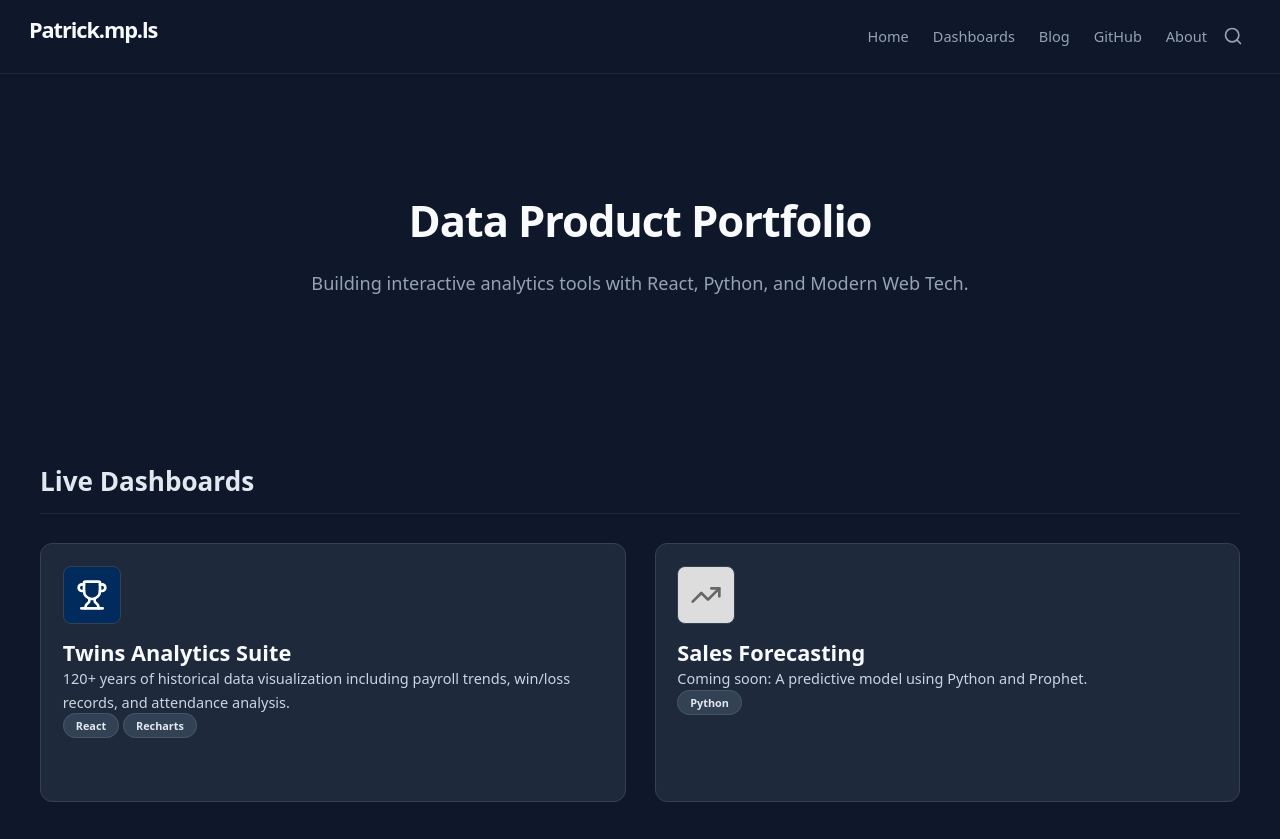
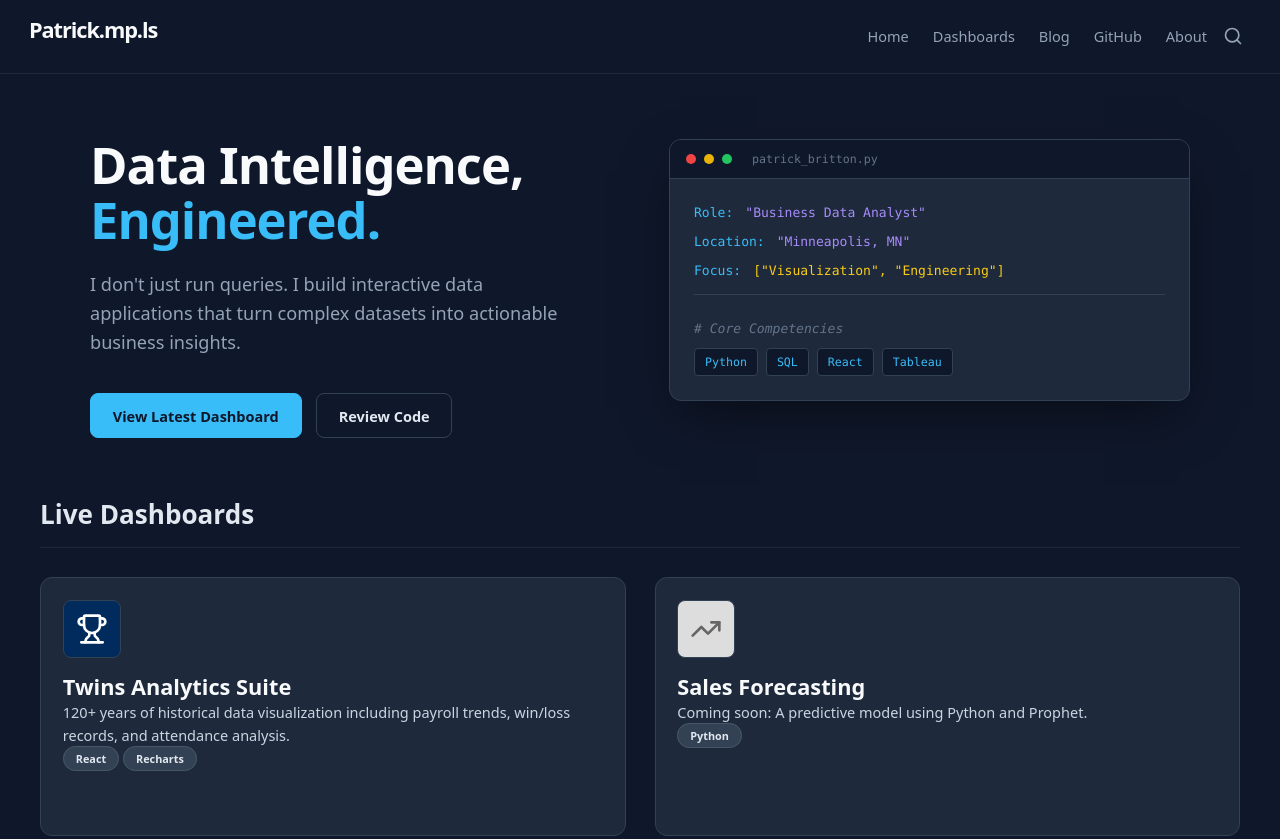
Before and after one commit to patbritton/portfolio, an Astro site: page / in a window 1280 px wide. Shown: the top 839 px of the page. Built offline with nearby package versions, Linux system fonts and the light colour scheme; Astro itself is replaced by a stand-in of ours.

Commit message:
feat: Enhance TwinsDashboard with average attendance since 1960 and update hero section for improved layout and styling

```diff
--- a/src/pages/index.astro
+++ b/src/pages/index.astro
@@ -10,9 +10,56 @@ const recentPosts = allPosts.sort((a, b) => b.data.pubDate.valueOf() - a.data.pu
 
 <MainLayout title="Home">
 
-  <div class="hero">
-    <h1>Data Product Portfolio</h1>
-    <p>Building interactive analytics tools with React, Python, and Modern Web Tech.</p>
+<div class="hero-wrapper">
+
+    <div class="hero-text">
+      <h1>Data Intelligence, <br/> <span class="highlight">Engineered.</span></h1>
+      <p class="lead">
+        I don't just run queries. I build interactive data applications that turn complex datasets into actionable business insights.
+      </p>
+
+      <div class="hero-actions">
+        <a href="/projects/twins" class="btn btn-primary">View Latest Dashboard</a>
+        <a href="https://github.com/patbritton" target="_blank" class="btn btn-secondary">
+          Review Code
+        </a>
+      </div>
+    </div>
+
+    <div class="hero-stats">
+      <div class="stat-card">
+        <div class="stat-header">
+          <span class="dot red"></span>
+          <span class="dot yellow"></span>
+          <span class="dot green"></span>
+          <span class="stat-title">patrick_britton.py</span>
+        </div>
+        <div class="stat-body">
+          <div class="stat-row">
+            <span class="key">Role:</span>
+            <span class="value string">"Business Data Analyst"</span>
+          </div>
+          <div class="stat-row">
+            <span class="key">Location:</span>
+            <span class="value string">"Minneapolis, MN"</span>
+          </div>
+          <div class="stat-row">
+            <span class="key">Focus:</span>
+            <span class="value array">["Visualization", "Engineering"]</span>
+          </div>
+          <div class="stat-row border-top">
+            <span class="comment"># Core Competencies</span>
+          </div>
+          <div class="skill-tags">
+            <span class="code-tag">Python</span>
+            <span class="code-tag">SQL</span>
+            <span class="code-tag">React</span>
+            <span class="code-tag">Tableau</span>
+          </div>
+        </div>
+      </div>
+    </div>
+
   </div>
 
   <h2>Live Dashboards</h2>
--- a/src/styles/cards.css
+++ b/src/styles/cards.css
@@ -1,28 +1,164 @@
 /* src/styles/cards.css */
 
-/* Typography Extras */
-.hero { padding: 4rem 0; text-align: center; }
-h1 { font-size: 3rem; margin-bottom: 0.75rem; color: #f8fafc; letter-spacing: -0.025em; }
-p { color: #94a3b8; font-size: 1.25rem; line-height: 1.75; }
+/* --- HERO SECTION (Split Layout) --- */
+.hero-wrapper {
+  display: grid;
+  grid-template-columns: 1fr 1fr; /* Split screen: Text | Stats */
+  gap: 4rem;
+  align-items: center;
+  padding: 0;
+  max-width: 1100px;
+  margin: 0 auto;
+}
 
-/* Headers */
+/* Left Column: Text */
+.hero-text {
+  text-align: left;
+}
+
+h1 {
+  font-size: 3.5rem;
+  margin-bottom: 1.5rem;
+  font-weight: 800;
+  color: #f8fafc;
+  line-height: 1.1;
+  letter-spacing: -0.02em;
+}
+
+.highlight {
+  color: #38bdf8; /* Cyan Pop */
+}
+
+.lead {
+  color: #94a3b8;
+  font-size: 1.25rem;
+  line-height: 1.6;
+  margin-bottom: 2.5rem;
+  max-width: 90%;
+}
+
+/* Hero Buttons */
+.hero-actions {
+  display: flex;
+  gap: 1rem;
+}
+
+.btn {
+  padding: 0.8rem 1.5rem;
+  border-radius: 8px;
+  font-weight: 600;
+  text-decoration: none;
+  transition: all 0.2s;
+  font-size: 1rem;
+  display: inline-block;
+}
+.btn:hover { transform: translateY(-2px); }
+
+.btn-primary {
+  background: #38bdf8;
+  color: #0f172a;
+  border: 1px solid #38bdf8;
+}
+.btn-primary:hover { background: #7dd3fc; }
+
+.btn-secondary {
+  color: #e2e8f0;
+  border: 1px solid #334155;
+}
+.btn-secondary:hover { border-color: #e2e8f0; background: #1e293b; }
+
+
+/* --- RIGHT COLUMN (The "Code Card") --- */
+.stat-card {
+  background: #1e293b; /* Card Slate */
+  border-radius: 12px;
+  border: 1px solid #334155;
+  box-shadow: 0 20px 50px -12px rgba(0, 0, 0, 0.5);
+  overflow: hidden;
+  font-family: 'Consolas', 'Monaco', 'Courier New', monospace;
+  font-size: 0.9rem;
+}
+
+.stat-header {
+  background: #0f172a; /* Darker Header */
+  padding: 12px 16px;
+  border-bottom: 1px solid #334155;
+  display: flex;
+  align-items: center;
+  gap: 8px;
+}
+
+/* Mac-style Window Dots */
+.dot { width: 10px; height: 10px; border-radius: 50%; }
+.red { background: #ef4444; }
+.yellow { background: #eab308; }
+.green { background: #22c55e; }
+
+.stat-title {
+  margin-left: 12px;
+  font-size: 0.8rem;
+  color: #64748b;
+}
+
+.stat-body {
+  padding: 24px;
+  line-height: 1.6;
+}
+
+.stat-row {
+  margin-bottom: 8px;
+  display: flex;
+  gap: 12px;
+}
+
+/* Syntax Highlighting Colors */
+.key { color: #38bdf8; }   /* Cyan */
+.value { color: #e2e8f0; } /* White */
+.string { color: #a78bfa; } /* Purple */
+.array { color: #facc15; }  /* Yellow */
+.comment { color: #64748b; font-style: italic; margin-top: 12px; display: block;}
+
+.border-top {
+  border-top: 1px solid #334155;
+  padding-top: 12px;
+  margin-top: 12px;
+}
+
+/* Tags inside code card */
+.skill-tags {
+  display: flex;
+  gap: 8px;
+  flex-wrap: wrap;
+  margin-top: 8px;
+}
+
+.code-tag {
+  background: #0f172a;
+  color: #38bdf8;
+  padding: 4px 10px;
+  border-radius: 4px;
+  font-size: 0.8rem;
+  border: 1px solid #334155;
+}
+
+/* --- SECTION HEADERS --- */
 h2 {
   color: #e2e8f0;
-  margin-top: 6rem;
+  margin-top: 4rem;
   margin-bottom: 2rem;
   border-bottom: 1px solid #1e293b;
   padding-bottom: 1rem;
   font-size: 1.8rem;
 }
 
-/* --- GRID SYSTEM (The Spacing Fix) --- */
+/* --- GRID SYSTEM --- */
 .project-grid, .blog-grid {
   display: grid;
   grid-template-columns: repeat(auto-fit, minmax(300px, 1fr));
 
-  /* THE FIX: Tight horizontal, Wide vertical */
-  column-gap: 2rem;  /* Normal spacing side-by-side */
-  row-gap: 4rem;     /* Big spacing when stacked (Mobile) */
+  /* SPACING CONFIG */
+  column-gap: 2rem;  /* Tight horizontal */
+  row-gap: 4rem;     /* Wide vertical */
 
   margin-bottom: 6rem;
 }
@@ -42,7 +178,7 @@ h2 {
   height: 100%;
 }
 
-/* --- THEMES --- */
+/* Hover Themes */
 .project-card:hover {
   transform: translateY(-5px);
   border-color: #38bdf8;
@@ -51,11 +187,11 @@ h2 {
 
 .blog-card:hover {
   transform: translateY(-5px);
-  border-color: #2dd4bf;
+  border-color: #2dd4bf; /* Teal */
   box-shadow: 0 10px 30px -10px rgba(45, 212, 191, 0.15);
 }
 
-/* Content */
+/* Card Typography */
 h3 { margin: 0; font-size: 1.5rem; color: #f8fafc; font-weight: 700; }
 
 .content p, .blog-card p {
@@ -66,7 +202,7 @@ h3 { margin: 0; font-size: 1.5rem; color: #f8fafc; font-weight: 700; }
   flex-grow: 1;
 }
 
-/* Meta */
+/* Meta Data */
 .post-date {
   font-size: 0.75rem;
   color: #2dd4bf;
@@ -108,10 +244,24 @@ h3 { margin: 0; font-size: 1.5rem; color: #f8fafc; font-weight: 700; }
   border: 1px solid #475569;
 }
 
-/* Mobile Adjustments */
-@media (max-width: 768px) {
+/* --- MOBILE RESPONSIVE --- */
+@media (max-width: 900px) {
+  .hero-wrapper {
+    grid-template-columns: 1fr; /* Stack vertically */
+    text-align: center;
+    padding-top: 2rem;
+    gap: 3rem;
+  }
+
+  .hero-text { text-align: center; }
+  .lead { margin: 0 auto 2rem; }
+  .hero-actions { justify-content: center; }
+
+  /* Ensure card fits on mobile screen */
+  .stat-card { margin: 0 auto; max-width: 100%; text-align: left; }
+
+  /* Keep vertical spacing large on mobile */
   .project-grid, .blog-grid {
-    /* Ensure vertical gap stays big on mobile */
     row-gap: 4rem;
   }
 }
--- a/src/styles/footer.css
+++ b/src/styles/footer.css
@@ -4,7 +4,6 @@ footer {
   background-color: #0f172a;       /* Deep Slate Background */
   border-top: 1px solid #1e293b;   /* Subtle Top Divider */
   padding: 4rem 2rem 2rem;
-  margin-top: 4rem;                /* Spacing from main content */
 }
 
 .footer-container {
@@ -98,15 +97,19 @@ footer h4 {
   justify-content: space-between;
   flex-wrap: wrap;
   gap: 1rem;
-  color: #64748b;
+  color: #6483ad;
   font-size: 0.9rem;
 }
 
 .bottom-bar a {
   text-decoration: none;
+  color: #b00ce2;
 }
 .bottom-bar a:hover {
   color:#334155;
+}
+.bottom-bar a:visited {
+  color:#b00ce2;
 }
 
 .stack-info {
```
Also changed, not shown: src/components/TwinsDashboard.jsx (+10 -2 lines), src/pages/projects/index.astro (+30 -62 lines).
